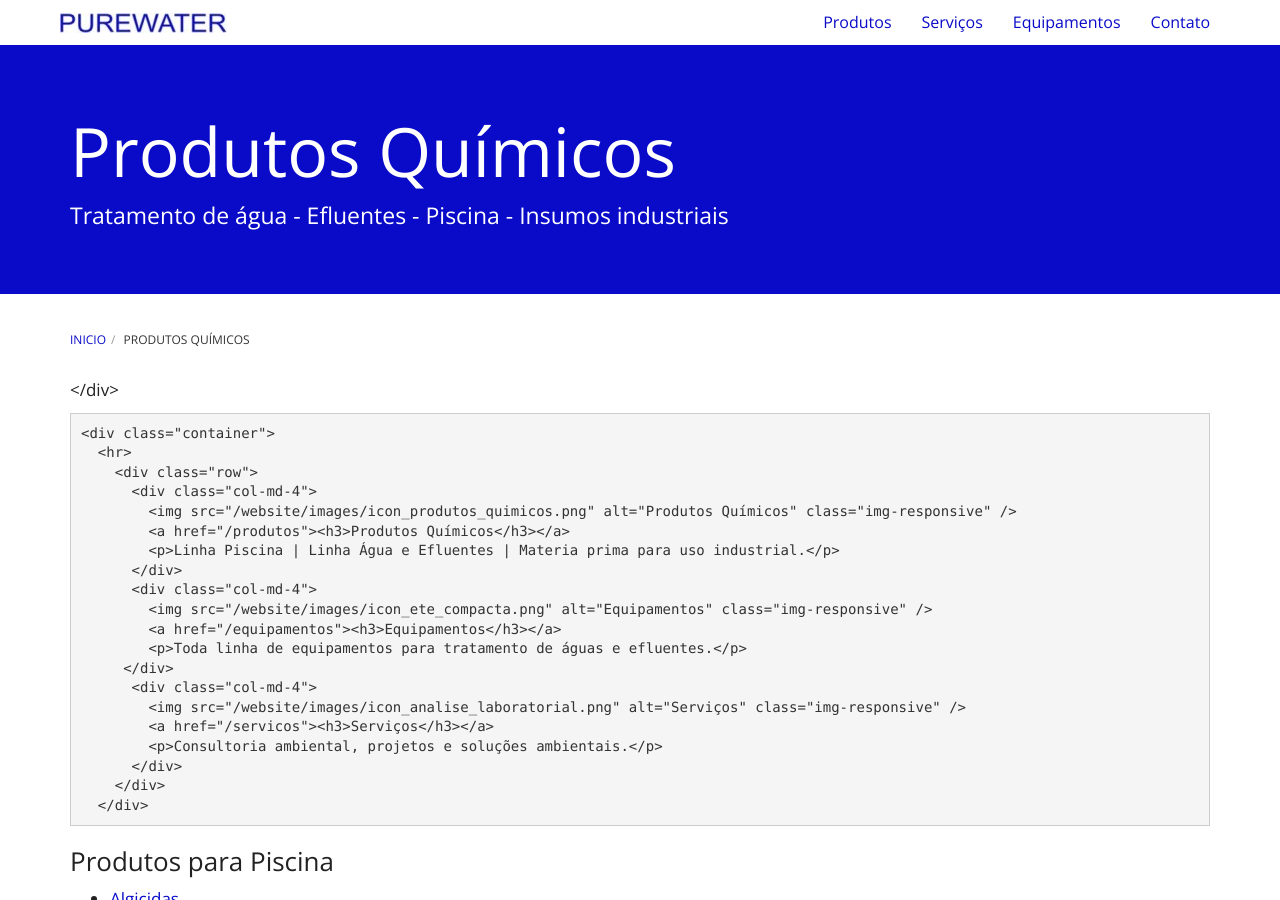
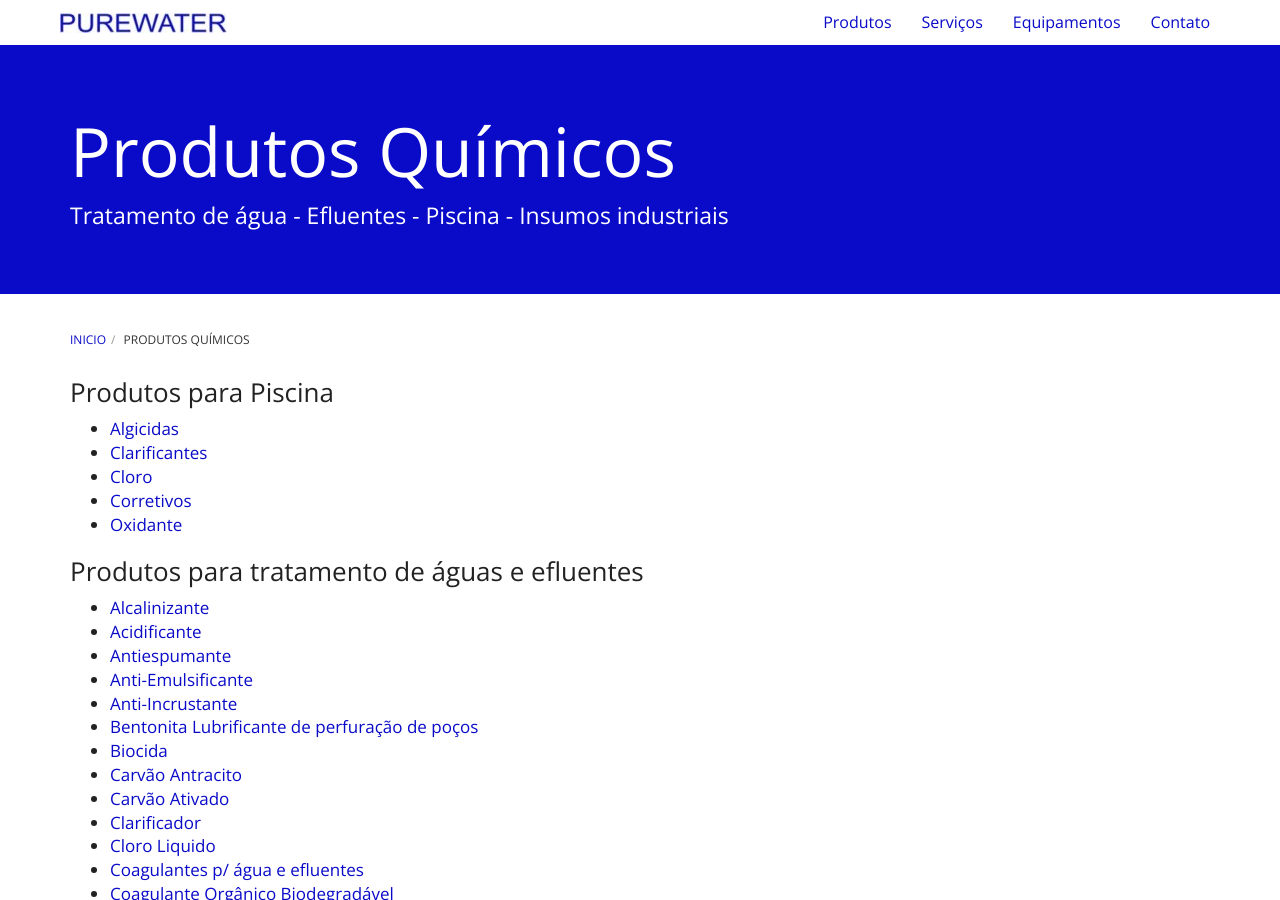
Before and after one commit to purewaterefluentes/purewaterefluentes.github.io, a Jekyll site: the page built from produtos/index.md, in a window 1280 px wide and 900 px high. Built offline with Jekyll 4.4.1, drawn with Linux system fonts in a browser that asks for light colours; nearby versions of some CDN libraries; library files that are not in the unit come from our copies.

Commit message:
Update index.md

```diff
--- a/produtos/index.md
+++ b/produtos/index.md
@@ -4,32 +4,6 @@ title: Produtos Químicos
 subtitle: Tratamento de água - Efluentes - Piscina - Insumos industriais
 robots: follow
 ---
-
-  </div>
-
-    <div class="container">
-      <hr>
-        <div class="row">
-          <div class="col-md-4">
-            <img src="/website/images/icon_produtos_quimicos.png" alt="Produtos Químicos" class="img-responsive" />
-            <a href="/produtos"><h3>Produtos Químicos</h3></a>
-            <p>Linha Piscina | Linha Água e Efluentes | Materia prima para uso industrial.</p>
-          </div>
-          <div class="col-md-4">
-            <img src="/website/images/icon_ete_compacta.png" alt="Equipamentos" class="img-responsive" />
-            <a href="/equipamentos"><h3>Equipamentos</h3></a>
-            <p>Toda linha de equipamentos para tratamento de águas e efluentes.</p>
-         </div>
-          <div class="col-md-4">
-            <img src="/website/images/icon_analise_laboratorial.png" alt="Serviços" class="img-responsive" />
-            <a href="/servicos"><h3>Serviços</h3></a>
-            <p>Consultoria ambiental, projetos e soluções ambientais.</p>
-          </div>
-        </div>
-      </div>
-
-
-
 ### Produtos para Piscina
 
 - [Algicidas](algicida-para-piscina.html)
```
